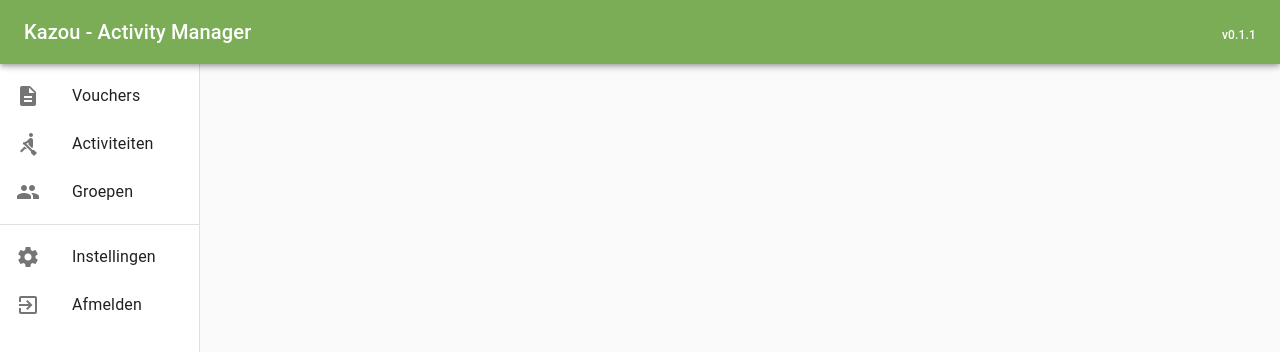
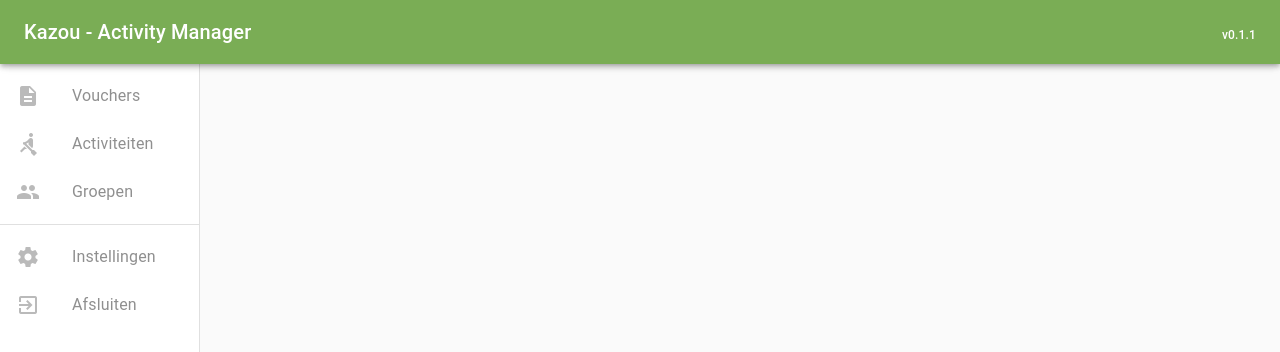
Before and after one commit to stijnpiron/activity-manager, a React (Create React App) app: page / in a window 1280 px wide. Shown: the top 352 px of the page. Built offline with nearby package versions, Linux system fonts and the light colour scheme.

Commit message:
only add menu on mac, cleanup code, disable not implemented menu items

```diff
--- a/src/components/App/App.tsx
+++ b/src/components/App/App.tsx
@@ -10,19 +10,8 @@ import Menu from './Menu';
 type AppProps = {
   title: string;
   version: string;
+  shutdown: () => void;
 };
-
-const menuParts: MenuItem[][] = [
-  [
-    { icon: 'description', key: 'vouchers', text: 'Vouchers' },
-    { icon: 'rowing', key: 'activities', text: 'Activiteiten' },
-    { icon: 'group', key: 'groups', text: 'Groepen' },
-  ],
-  [
-    { icon: 'settings', key: 'settings', text: 'Instellingen' },
-    { icon: 'exit_to_app', key: 'logout', text: 'Afmelden' },
-  ],
-];
 
 const useStyles = makeStyles((theme: Theme) =>
   createStyles({
@@ -52,6 +41,18 @@ const useStyles = makeStyles((theme: Theme) =>
 const App: React.FC<AppProps> = (props) => {
   const classes = useStyles();
 
+  const menuParts: MenuItem[][] = [
+    [
+      { disabled: true, icon: 'description', key: 'vouchers', text: 'Vouchers' },
+      { disabled: true, icon: 'rowing', key: 'activities', text: 'Activiteiten' },
+      { disabled: true, icon: 'group', key: 'groups', text: 'Groepen' },
+    ],
+    [
+      { disabled: true, icon: 'settings', key: 'settings', text: 'Instellingen' },
+      { action: props.shutdown, disabled: true, icon: 'exit_to_app', key: 'shutdown', text: 'Afsluiten' },
+    ],
+  ];
+
   return (
     <div className={classes.root}>
       <CssBaseline />
--- a/src/components/App/Menu.tsx
+++ b/src/components/App/Menu.tsx
@@ -55,7 +55,7 @@ const Menu: React.FC<MenuProps> = ({ parts }) => {
           Array.isArray(part) ? (
             <List key={`list-${i}`}>
               {part.map((mi) => (
-                <ListItem button key={mi.key}>
+                <ListItem button key={mi.key} disabled={mi.disabled} onClick={mi.action}>
                   <ListItemIcon>
                     <Icon>{mi.icon}</Icon>
                   </ListItemIcon>
--- a/src/index.tsx
+++ b/src/index.tsx
@@ -4,9 +4,15 @@ import ReactDOM from 'react-dom';
 import pjson from '../package.json';
 import './index.css';
 
+// TODO: find a fix to enable app shutdown initiated from React
+// const shutdown = (): void => ipcRenderer.send('shutdown');
+const shutdown = (): void => {
+  console.info('shutdown not implemented');
+};
+
 ReactDOM.render(
   <React.StrictMode>
-    <App title="Kazou - Activity Manager" version={pjson.version} />
+    <App title="Kazou - Activity Manager" version={pjson.version} shutdown={shutdown} />
   </React.StrictMode>,
   document.getElementById('root'),
 );
--- a/src/interfaces/menu.interface.ts
+++ b/src/interfaces/menu.interface.ts
@@ -2,6 +2,8 @@ export interface MenuItem {
   key: string;
   text: string;
   icon: string;
+  disabled?: boolean;
+  action?: (...args: any) => any;
 }
 
 export interface MenuParts {
```
Also changed, not shown: public/electron.js (+11 -88 lines).
